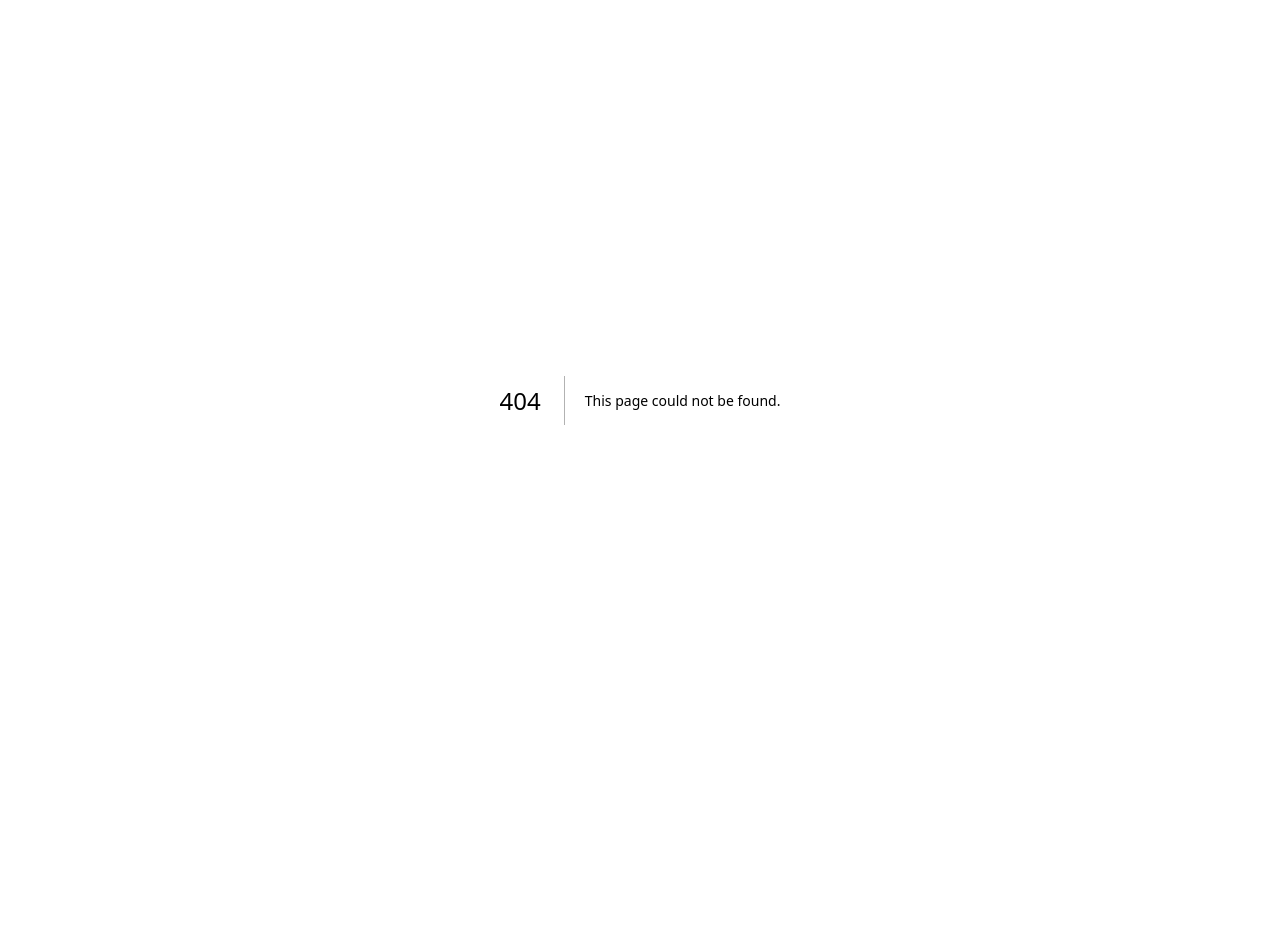
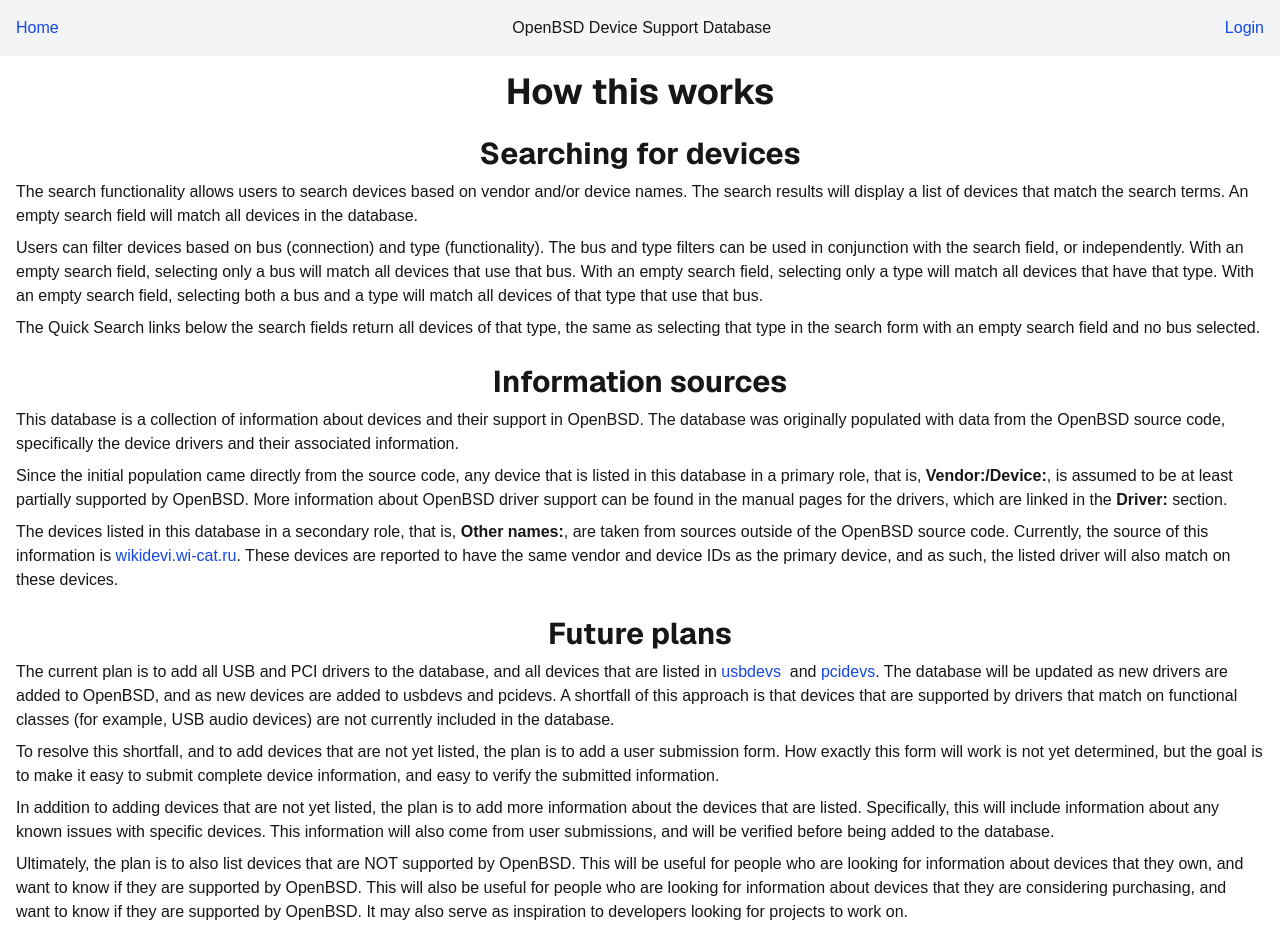
Before and after one commit to jakemsr/obsd-device-support, a Next.js app: page /docs/how_this_works in a window 1280 px wide. Before the commit this address had no page. Before the commit the page ends 800 px from the top, so only its background shows below. Built offline with nearby package versions, Linux system fonts and the light colour scheme.

Commit message:
feat: Add some documentation

```diff
--- /dev/null
+++ b/app/docs/how_this_works/page.tsx
@@ -0,0 +1,96 @@
+import Link from "next/link";
+
+
+export default function Page() {
+  return (
+    <div className="min-h-svh flex flex-col gap-2 p-4">
+      <h1 className="text-center text-xl sm:text-2xl md:text-4xl font-bold font-sans">
+        How this works
+      </h1>
+      <h2 className="text-center text-lg sm:text-xl md:text-3xl font-bold font-sans mt-4">
+        Searching for devices
+      </h2>
+      <p>
+        The search functionality allows users to search devices based on
+        vendor and/or device names. The search results will display a list of devices
+        that match the search terms. An empty search field will match all devices
+        in the database.
+      </p>
+      <p>
+        Users can filter devices based on bus (connection) and type (functionality).
+        The bus and type filters can be used in conjunction with the search field,
+        or independently.
+        With an empty search field, selecting only a bus will match all devices
+        that use that bus. With an empty search field, selecting only a
+        type will match all devices that have that type. With an empty search field,
+        selecting both a bus and a type will match all devices of that type
+        that use that bus.
+      </p>
+      <p>
+        The Quick Search links below the search fields return all
+        devices of that type, the same as selecting that type in the search form
+        with an empty search field and no bus selected.
+      </p>
+      <h2 className="text-center text-lg sm:text-xl md:text-3xl font-bold font-sans mt-4">
+        Information sources
+      </h2>
+      <p>
+        This database is a collection of information about devices and
+        their support in OpenBSD. The database was originally populated
+        with data from the OpenBSD source code, specifically the device
+        drivers and their associated information.
+      </p>
+      <p>
+        Since the initial population came directly from the source code,
+        any device that is listed in this database in a primary role, that
+        is, <b>Vendor:/Device:</b>, is assumed to be at least partially
+        supported by OpenBSD. More information about OpenBSD driver
+        support can be found in the manual pages for the drivers, which
+        are linked in the <b>Driver:</b> section.
+      </p>
+      <p>
+        The devices listed in this database in a secondary role, that
+        is, <b>Other names:</b>, are taken from sources outside of the
+        OpenBSD source code. Currently, the source of this information
+        is <Link href="https://wikidevi.wi-cat.ru/" target="_blank" rel="noopener noreferrer" className="text-link hover:underline">wikidevi.wi-cat.ru</Link>.
+        These devices are reported to have the same vendor and device IDs
+        as the primary device, and as such, the listed driver will also
+        match on these devices.
+      </p>
+      <h2 className="text-center text-lg sm:text-xl md:text-3xl font-bold font-sans mt-4">
+        Future plans
+      </h2>
+      <p>
+        The current plan is to add all USB and PCI drivers to the database, and all devices
+        that are listed in <Link href="https://cvsweb.openbsd.org/log/src/sys/dev/usb/usbdevs" target="_blank" rel="noopener noreferrer" className="text-link hover:underline">usbdevs</Link>&nbsp;
+        and <Link href="https://cvsweb.openbsd.org/log/src/sys/dev/pci/pcidevs" target="_blank" rel="noopener noreferrer" className="text-link hover:underline">pcidevs</Link>.
+        The database will be updated as new drivers
+        are added to OpenBSD, and as new devices are added to usbdevs and pcidevs.
+        A shortfall of this approach is that devices that are supported by drivers
+        that match on functional classes (for example, USB audio devices) are not currently
+        included in the database.
+      </p>
+      <p>
+        To resolve this shortfall, and to add devices that are not yet listed, the plan is
+        to add a user submission form. How exactly this form will work is not yet determined,
+        but the goal is to make it easy to submit complete device information, and easy to
+        verify the submitted information.
+      </p>
+      <p>
+        In addition to adding devices that are not yet listed, the plan is to add more
+        information about the devices that are listed. Specifically, this will include
+        information about any known issues with specific devices. This information will
+        also come from user submissions, and will be verified before being added to the
+        database.
+      </p>
+      <p>
+        Ultimately, the plan is to also list devices that are NOT supported by OpenBSD. This
+        will be useful for people who are looking for information about devices that they own,
+        and want to know if they are supported by OpenBSD. This will also be useful for people
+        who are looking for information about devices that they are considering purchasing,
+        and want to know if they are supported by OpenBSD. It may also serve as inspiration
+        to developers looking for projects to work on.
+      </p>
+    </div>
+  );
+}
--- /dev/null
+++ b/app/docs/layout.tsx
@@ -0,0 +1,21 @@
+import Link from "next/link";
+
+export default function SearchLayout({
+  children,
+}: {
+  children: React.ReactNode;
+}) {
+  return (
+    <div className="">
+      <div className="flex justify-between items-center text-sm sm:text-base bg-gray-100 dark:bg-gray-900 p-4">
+        <Link href="/" className="text-link hover:underline">Home</Link>
+        <span className="text-center">OpenBSD Device Support Database</span>
+        <Link href="/login" className="text-link cursor-not-allowed pointer-events-none">Login</Link>
+      </div>
+
+      <section className="w-full">
+        {children}
+      </section>
+    </div>
+  );
+}
--- a/app/page.tsx
+++ b/app/page.tsx
@@ -1,6 +1,7 @@
 import { Suspense } from "react";
 import SearchFields from "./components/SearchFields";
 import SearchFieldsSkeleton from "./components/SearchFieldsSkeleton";
+import Link from "next/link";
 
 export default function Home() {
 
@@ -14,6 +15,14 @@
         <SearchFields />
       </Suspense>
 
+      <div className="mt-4 text-sm sm:text-base text-center">
+        <Link
+          href="/docs/how_this_works"
+          className="text-link hover:underline"
+        >
+          How this works
+        </Link>
+      </div>
     </div>
   );
 }
```
